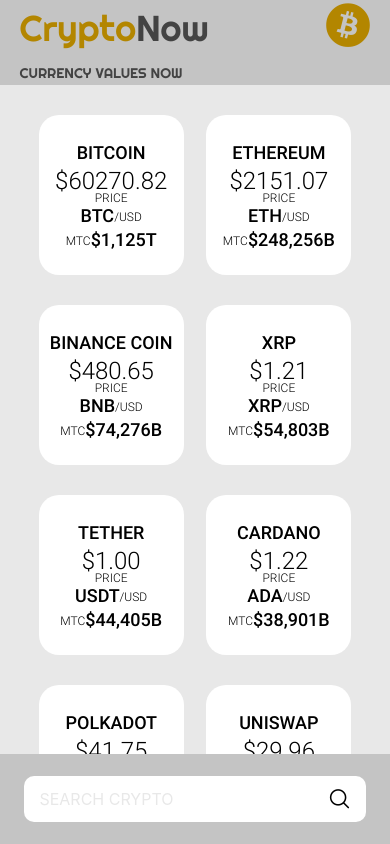
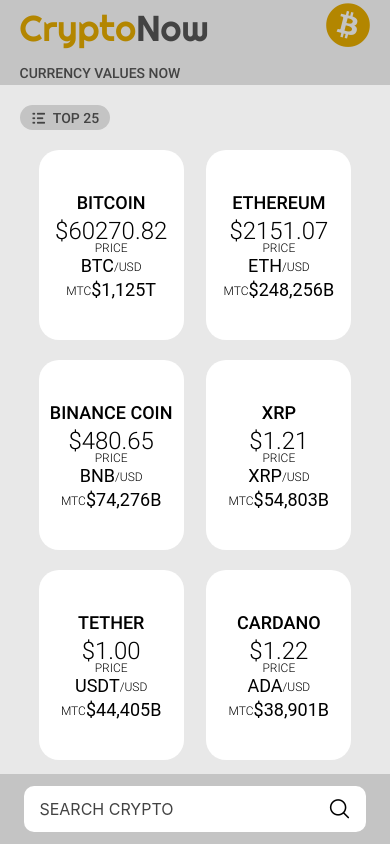
Before and after one commit to eduard1dev/CryptoNow, a React Native app: screen / in a window 390 px wide. Built offline with nearby package versions, Linux system fonts and the light colour scheme.

Commit message:
feat: função ranking

```diff
--- a/App.js
+++ b/App.js
@@ -1,12 +1,15 @@
-import React,  { useEffect, useState } from 'react';
-import { Text, View } from 'react-native';
+import React from 'react';
 
 import Home from './src/pages/Home'
+
+import RankingProvider from './src/contexts/Ranking'
 
 export default function App() {
   return (
     <>
-      <Home/>
+      <RankingProvider>
+        <Home/>
+      </RankingProvider>
     </>
   );
 }
--- a/src/components/CryptoContainer/index.js
+++ b/src/components/CryptoContainer/index.js
@@ -27,9 +27,10 @@
             return ('$' + mtc.slice(0, -3) + ',' + mtc.slice(-3) + 'M')
         }
     }
+    console.log('renderizado')
 
     return(
-        <View style={{width: '43%', alignItems: 'center', paddingTop: 30}}>
+        <View style={{width: '43%', alignItems: 'center', paddingTop: 20}}>
             <Container>
                 <Name numberOfLines={1}>{props.name.toUpperCase()}</Name>
                 <Price>${props.price}</Price>
--- a/src/components/CryptoContainer/styles.js
+++ b/src/components/CryptoContainer/styles.js
@@ -3,7 +3,7 @@
 import colors from '../../constants/colors'
 
 export const Container = styled.View`
-    height: 160px;
+    height: 190px;
     width: 145px;
     background-color: ${colors.white};
     elevation: 10;
@@ -15,7 +15,7 @@
 `
 export const Name = styled.Text`
     font-size: 18px;
-    font-family: 'Roboto';
+    font-family: 'RobotoM';
     padding-bottom: 8px;
 
 `
--- a/src/components/Footer/styles.js
+++ b/src/components/Footer/styles.js
@@ -2,7 +2,7 @@
 import colors from '../../constants/colors'
 
 export const Container = styled.View`
-    height: 90px;
+    height: 70px;
     background-color: ${colors.gray1};
     flex-direction: row;
     align-items: center;
@@ -17,7 +17,7 @@
     border-bottom-left-radius: 10px;
     padding-left: 15px;
     font-size: 16px;
-    color: ${colors.primary}
+    color: ${colors.gray2};
 `
 export const IconContainer = styled.View`
     background-color: ${colors.white};
--- a/src/components/Header/index.js
+++ b/src/components/Header/index.js
@@ -16,7 +16,7 @@
 
 
 export default function Header(){
-
+    console.log('renderizou header')
 
     return(
         <Container>
--- a/src/components/HeaderSticky/styles.js
+++ b/src/components/HeaderSticky/styles.js
@@ -7,11 +7,10 @@
     background-color: ${colors.gray1};
     align-items: center;
     padding-left: 5%;
-    elevation: 5;
 `
 export const Title = styled.Text`
     font-size: 14px;
     color: ${colors.gray2};
     text-align: center;
-    font-family: 'Righteous';
+    font-family: 'RobotoM';
 `
--- /dev/null
+++ b/src/components/RankList/index.js
@@ -0,0 +1,79 @@
+import React, { useRef, useContext} from 'react'
+import { Pressable, Animated} from 'react-native'
+import { RankingContext } from '../../contexts/Ranking'
+
+import colors from '../../constants/colors'
+import { Entypo } from '@expo/vector-icons'
+
+import {
+    Container,
+    ContainerRank,
+    Text1,
+    Text2,
+} from './styles'
+
+export default function RankList(){
+
+    const Anim = useRef(new Animated.Value(0)).current
+
+    const {rank, setRank} = useContext(RankingContext)
+
+    function open(){
+        Animated.timing(Anim, {
+            toValue: 160,
+            duration: 500,
+            useNativeDriver: false,
+        }).start()
+    }
+
+// Passei como função assincrona pois para renderizar muitos componentes a app pode travar, travando assim a animação.
+// Dessa forma a função setRank() só será executada após a animação.
+    function close(value){
+        Animated.timing(Anim, {
+            toValue: 0,
+            duration: 500,
+            useNativeDriver: false,
+        }).start()
+        setTimeout(() => {
+            setRank(value)
+        }, 500);
+    }
+
+    return(
+    <Container>
+        <Animated.View
+            style={{
+                flexDirection: 'row',
+                width: Anim,
+                height: 25,
+                backgroundColor: colors.gray2,
+                position: 'absolute',
+                left: '5%',
+                borderRadius: 15,
+                borderTopLeftRadius: 0,
+                borderBottomLeftRadius: 0,
+                marginLeft: 70,
+                overflow: 'hidden',
+                alignItems: 'center',
+            }}
+            >
+            <Pressable onPress={() => close(100)} style={{marginLeft: 30}}>
+                <Text2>100</Text2>
+            </Pressable>
+            <Pressable onPress={() => close(50)}>
+                <Text2>50</Text2>
+            </Pressable>
+            <Pressable onPress={() => close(25)}>
+                <Text2>25</Text2>
+            </Pressable>
+            <Pressable onPress={() => close(10)}>
+                <Text2>10</Text2>
+            </Pressable>
+        </Animated.View>
+        <ContainerRank onPress={() => open()}>
+            <Entypo name='list' size={18} color={colors.gray2}/>
+            <Text1>TOP {rank}</Text1>
+        </ContainerRank>
+    </Container>
+    )
+}
--- /dev/null
+++ b/src/components/RankList/styles.js
@@ -0,0 +1,29 @@
+import styled from 'styled-components/native'
+import colors from '../../constants/colors'
+
+export const Container = styled.View`
+    flex-direction: row;
+`
+export const ContainerRank = styled.Pressable`
+    flex-direction: row;
+    height: 25px;
+    width: 90px;
+    border-radius: 15px;
+    background-color: ${colors.gray1};
+    align-items: center;
+    justify-content: center;
+    margin-left: 5%;
+`
+export const Text1 = styled.Text`
+    font-size: 14px;
+    color: ${colors.gray2};
+    font-family: 'RobotoM';
+    margin-left: 5px;
+`
+export const Text2 = styled.Text`
+    font-size: 14px;
+    width: 30px;
+    color: ${colors.white};
+    font-family: 'RobotoM';
+    text-align: center;
+`
--- /dev/null
+++ b/src/contexts/Ranking.js
@@ -0,0 +1,13 @@
+import React, { createContext, useState } from 'react'
+
+export const RankingContext = createContext()
+
+export default function RankingProvider({children}){
+    const [rank, setRank] = useState(25)
+
+    return(
+        <RankingContext.Provider value={{rank, setRank}}>
+            {children}
+        </RankingContext.Provider>
+    )
+}
--- a/src/pages/Home/index.js
+++ b/src/pages/Home/index.js
@@ -1,4 +1,4 @@
-import React, { useState, useEffect } from 'react'
+import React, { useState, useEffect, useContext } from 'react'
 import {FlatList, StatusBar} from 'react-native'
 import { useFonts } from 'expo-font'
 
@@ -8,23 +8,27 @@
 import CryptoContainer from '../../components/CryptoContainer'
 import Header from '../../components/Header'
 import HeaderSticky from '../../components/HeaderSticky'
+import RankList from '../../components/RankList'
+
+// contexto
+import { RankingContext } from '../../contexts/Ranking'
 
 import {
     Container,
     CryptoList,
+    OptionsContainer,
 } from './styles'
-
 
 
 
 export default function Home(){
 
-
-
     const [dataCrypto, setCrypto] = useState()
     const [filteredData, setFiltered] = useState()
 
     const [search, setSearch] = useState('')
+
+    const { rank } = useContext(RankingContext)
 
     function getData(){
         setCrypto(data.data)
@@ -42,9 +46,8 @@
         },
         {
             type: 'list',
-        }
+        },
     ]
-
 
     const renderItem = ({item}) => {
         switch (item.type){
@@ -52,7 +55,7 @@
                 if (filteredData){
                     return (
                             <CryptoList>
-                                {filteredData.map((element, index) => (
+                                {filteredData.slice(0, rank).map((element, index) => (
                                     <CryptoContainer key={index} name={element.name} price={element.quote.USD.price.toFixed(2)} symbol={element.symbol} mtc={element.quote.USD.market_cap.toFixed(0)}/>
                                 ))}
                             </CryptoList>
@@ -66,7 +69,12 @@
                 )
             case 'sticky':
                 return(
-                    <HeaderSticky/>
+                    <>
+                        <HeaderSticky/>
+                        <OptionsContainer>
+                            <RankList/>
+                        </OptionsContainer>
+                    </>
                 )
             default: null
         }
@@ -89,7 +97,7 @@
     const [fontLoaded] = useFonts({
         Righteous: require('../../../assets/fonts/Righteous-Regular.ttf'),
         RobotoL: require('../../../assets/fonts/Roboto-Light.ttf'),
-        Roboto: require('../../../assets/fonts/Roboto-Medium.ttf'),
+        RobotoM: require('../../../assets/fonts/Roboto-Medium.ttf'),
     })
 
     if (!fontLoaded){
@@ -106,8 +114,7 @@
                 renderItem={renderItem}
                 keyExtractor={(item, index) => index.toString()}
             />
-            <Footer filter={filterData} search={search}>
-            </Footer>
+            <Footer filter={filterData} search={search}/>
         </Container>
     )
 }
--- a/src/pages/Home/styles.js
+++ b/src/pages/Home/styles.js
@@ -13,3 +13,7 @@
     padding-bottom: 30px;
     background-color: ${colors.primary}
 `
+export const OptionsContainer= styled.View`
+    background-color: transparent;
+    padding-top: 20px;
+`
```
